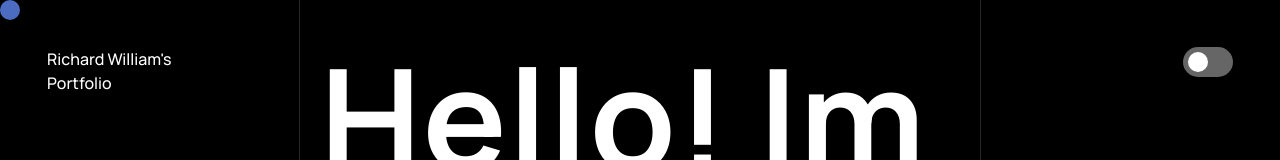
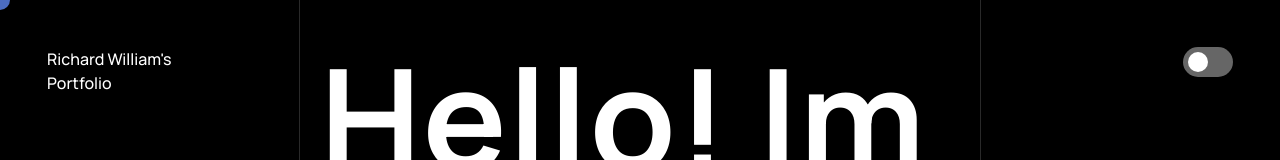
Before and after one commit to beliver-jsx/tulip-landingpage, a Next.js app: page / in a window 1280 px wide. Shown: the top 160 px of the page. Built offline with nearby package versions, Linux system fonts and the light colour scheme.

Commit message:
cursor varients created

```diff
--- a/src/components/SmoothScroller.tsx
+++ b/src/components/SmoothScroller.tsx
@@ -28,8 +28,6 @@ interface props {
 
 const SmoothScroll: React.FC<props> = ({ children }) => {
 
-
-
     // scroll container
     const scrollRef = useRef<HTMLDivElement>(null);
 
@@ -57,18 +55,19 @@ const SmoothScroll: React.FC<props> = ({ children }) => {
     const physics = { damping: 12, mass: 0.17, stiffness: 30 } // easing of smooth scroll
     const spring = useSpring(transform, physics); // apply easing to the negative scroll value
 
-
+    // cursor state
     const cursor = useAppSelector(store => store.deafult.cursorState)
 
+    // cursor position
     const [mousePos, setMousePos] = useState({ x: 0, y: 0 });
 
     const handleMouseMove = (event: any) => {
         setMousePos({ x: event.clientX, y: event.clientY });
     };
 
+    // handle mouse position;
     useEffect(() => {
         document.addEventListener('mousemove', handleMouseMove);
-
         return () => {
             document.removeEventListener('mousemove', handleMouseMove);
         };
@@ -77,21 +76,23 @@ const SmoothScroll: React.FC<props> = ({ children }) => {
 
     const varients = {
         focused: {
-            width: '50px',
-            height: '50px',
-            top: mousePos.y,
-            left: mousePos.x,
-            background: '#4b6dc1c4',
+            zIndex: -10,
+            width: '60px',
+            height: '60px',
+            top: mousePos.y + -30,
+            left: mousePos.x + -30,
+            background: '#4b6dc17e',
             transition: {
                 type: "ease",
                 mass: 0.17
             }
         },
         def: {
+            zIndex: -10,
             width: '20px',
             height: '20px',
-            top: mousePos.y,
-            left: mousePos.x,
+            top: mousePos.y + -10,
+            left: mousePos.x + -10,
             background: '#4b6cc1',
             transition: {
                 type: "ease",
@@ -108,7 +109,6 @@ const SmoothScroll: React.FC<props> = ({ children }) => {
     return (
         <div >
             <motion.div
-
                 animate={cursor == 'default' ? varients.def : varients.focused}
                 className="circle z-40 fixed rounded-full "
             >
--- a/src/components/atoms/LargeTextWithImages.tsx
+++ b/src/components/atoms/LargeTextWithImages.tsx
@@ -5,15 +5,16 @@ interface largeTextWithImages {
     second_image_url: string
 }
 
+import Parallax from "../Parallax"
 import { motion, useAnimate } from 'framer-motion'
 
-import Parallax from "../Parallax"
-
-const LargeTextWithImages: React.FC<largeTextWithImages> = ({ heading, discription, first_image_url, second_image_url }) => {
-
+const LargeTextWithImages: React.FC<largeTextWithImages> = ({
+    heading,
+    discription,
+    first_image_url,
+    second_image_url }) => {
 
     const [scope, animate] = useAnimate()
-
     const handleHoverIn = () => {
         animate('h1', { color: 'white' })
     }
@@ -23,18 +24,8 @@ const LargeTextWithImages: React.FC<largeTextWithImages> = ({ heading, discripti
 
     return (
         <div className=' border-red-500' ref={scope}
-
-
-
-
             onMouseEnter={handleHoverIn}
             onMouseLeave={handleHoverOut}
-
-
-
-
-
-
         >
             <Parallax>
                 <motion.h1
@@ -47,11 +38,9 @@ const LargeTextWithImages: React.FC<largeTextWithImages> = ({ heading, discripti
             <div className='relative h-[800px] mt-[3rem]'>
 
                 <div style={{ backgroundImage: 'url("https://images.unsplash.com/photo-1682343160245-354923696ce6?ixlib=rb-4.0.3&ixid=MnwxMjA3fDB8MHxlZGl0b3JpYWwtZmVlZHwzN3x8fGVufDB8fHx8&auto=format&fit=crop&w=500&q=60")' }} className='w-[60%] bg-red-500 h-[500px] absolute top-0 right-0 bg-no-repeat bg-cover bg-center'></div>
-
                 <Parallax className="absolute w-[60%] bg-purple-500 h-[500px]  left-0 bottom-[0px]  ">
                     <div style={{ backgroundImage: 'url("https://images.unsplash.com/photo-1682347641333-b9080bfe7af3?ixlib=rb-4.0.3&ixid=MnwxMjA3fDB8MHxlZGl0b3JpYWwtZmVlZHw2OHx8fGVufDB8fHx8&auto=format&fit=crop&w=500&q=60")' }} className='bg-no-repeat bg-cover bg-center w-[700px] h-[500px]'></div>
                 </Parallax>
-
             </div>
         </div>
     )
```
